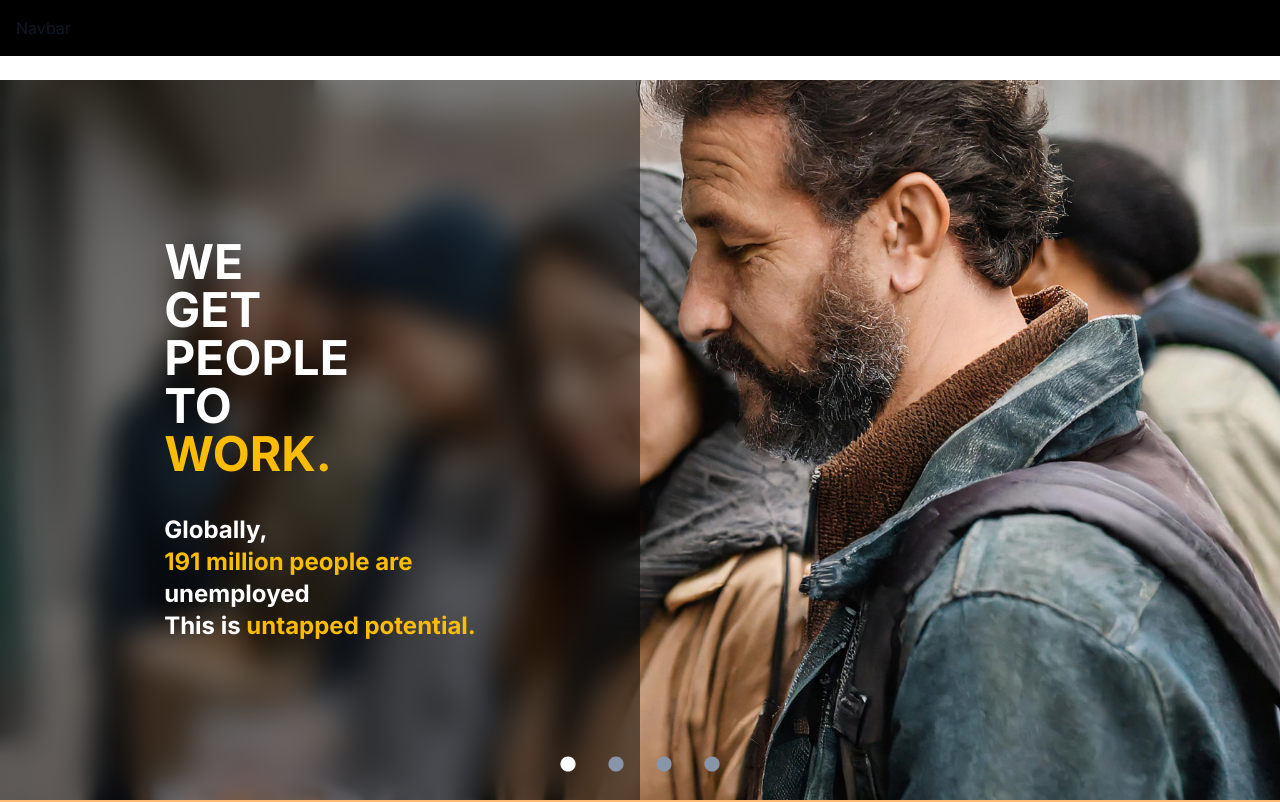
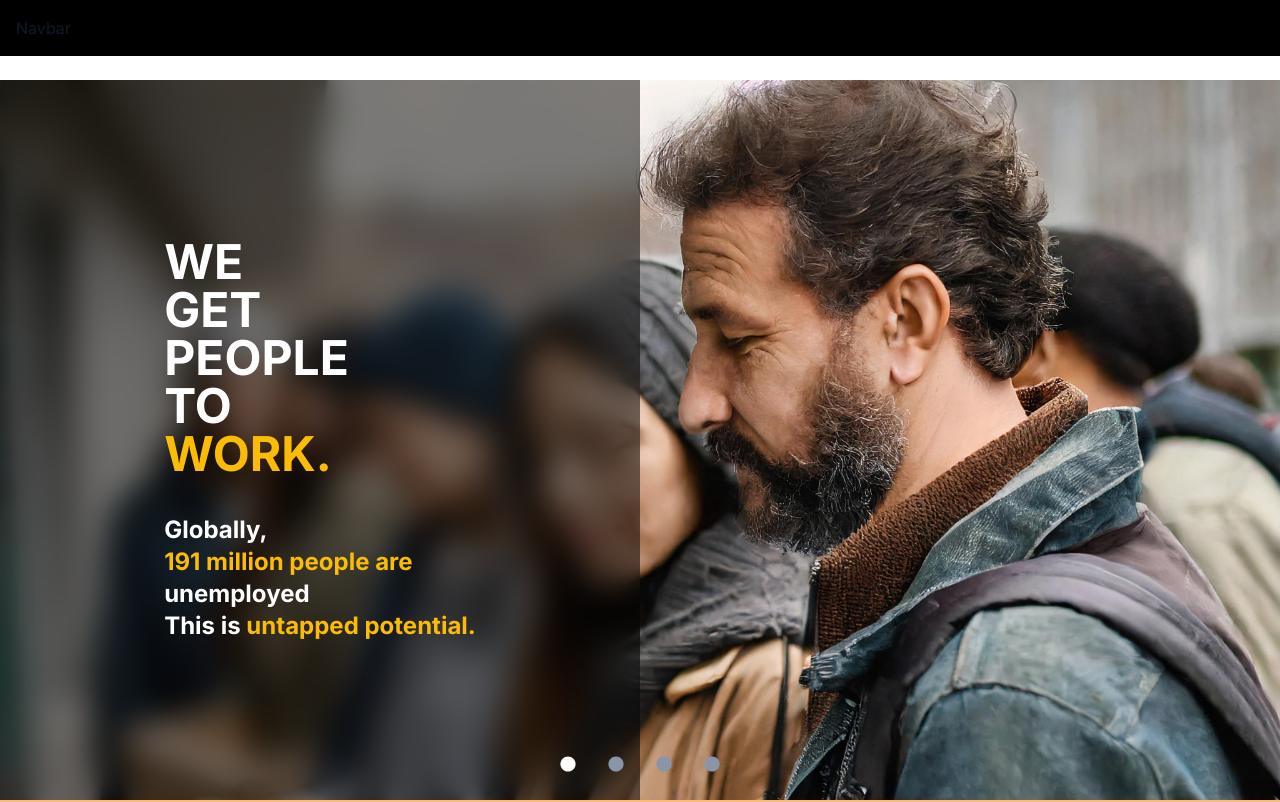
Before and after one commit to keelworks/keelworks-website, a React (Vite) app: page / in a window 1280 px wide. Shown: the top 802 px of the page. Built offline with nearby package versions, Linux system fonts and the light colour scheme.

Commit message:
adjusting slider images

```diff
--- a/src/Components/Homepage/Slider/Slider.jsx
+++ b/src/Components/Homepage/Slider/Slider.jsx
@@ -38,7 +38,7 @@ const Slider = () => {
 
       <img
         className={`w-full h-full object-cover relative float-right ${
-          currentSlideIndex === 0 ? "object-center" : ""
+          currentSlideIndex === 0 ? "object-left" : ""
         }`}
         src={slides[currentSlideIndex]}
         alt="Keelworks Slides"
```
Also changed, not shown: src/assets/images/Slides/slide1.jpg.
